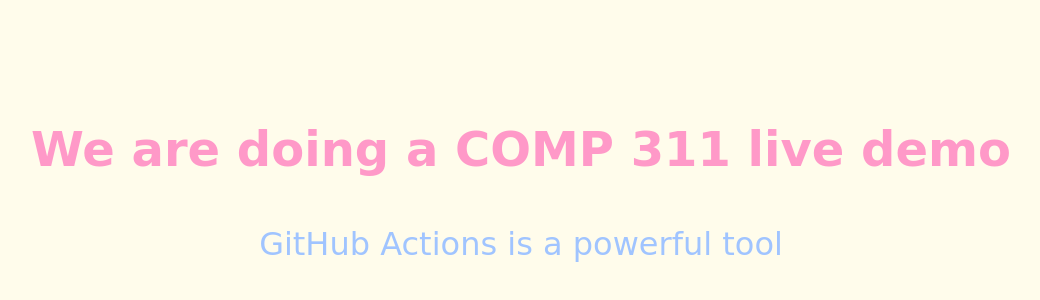
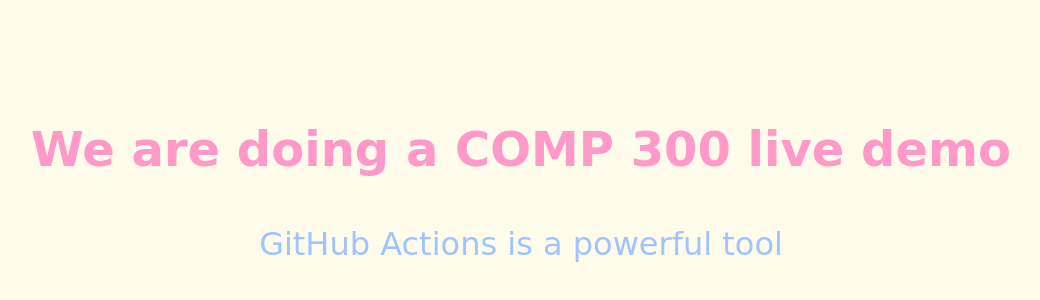
Before and after one commit to bellella/github-actions-test, a React (Create React App) app: page / in a window 1280 px wide. Shown: the part 240-540 px from the top of the page, without its empty margins (119-1159 px from the left). Built offline with nearby package versions, Linux system fonts and the light colour scheme.

Commit message:
fail edit

```diff
--- a/src/App.js
+++ b/src/App.js
@@ -4,7 +4,7 @@
 function App() {
   return (
     <div className="container">
-      <h1 className="title">We are doing a COMP 311 live demo</h1>
+      <h1 className="title">We are doing a COMP 300 live demo</h1>
       <p className="subtitle">GitHub Actions is a powerful tool</p>
     </div>
   );
```
